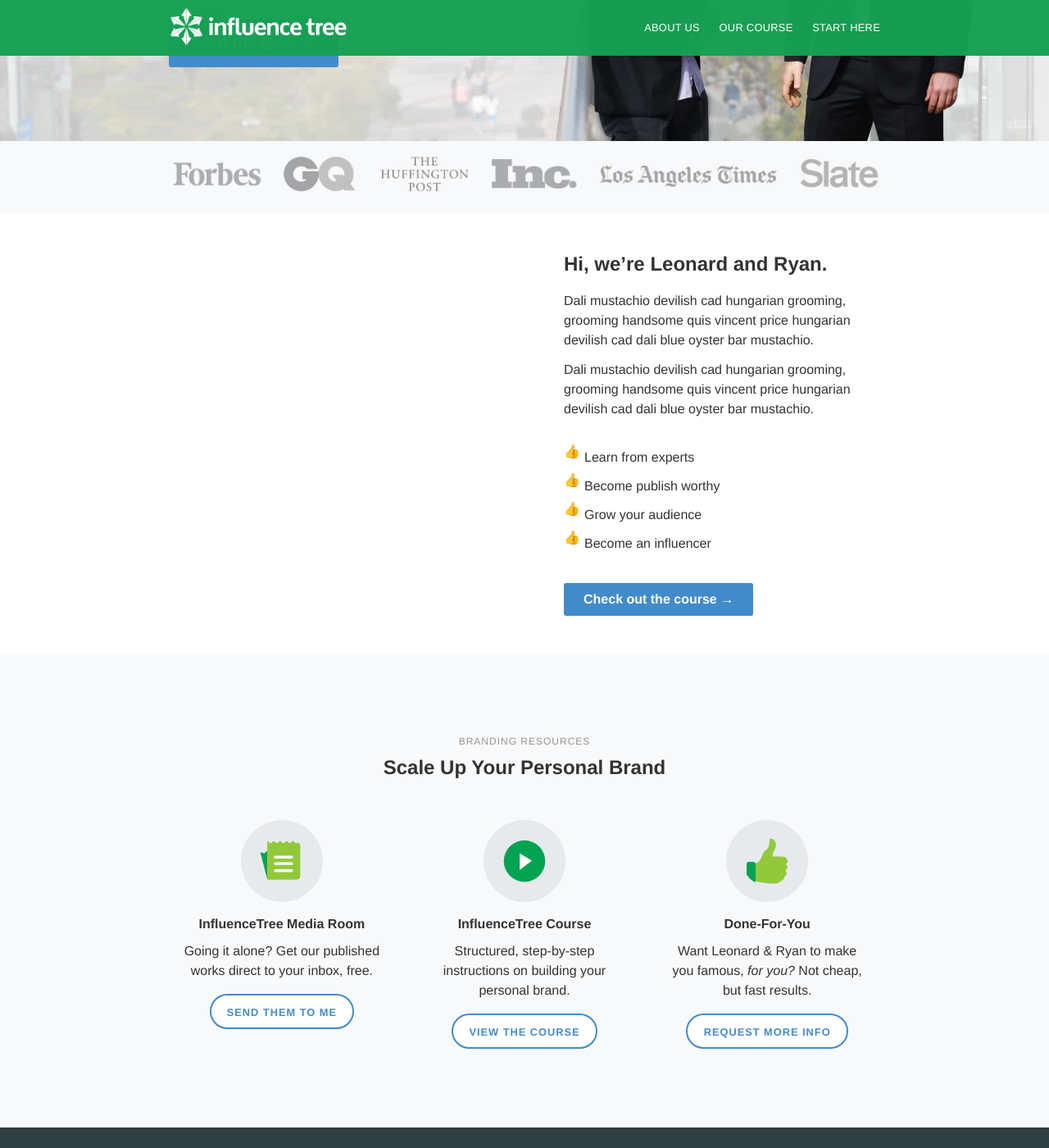
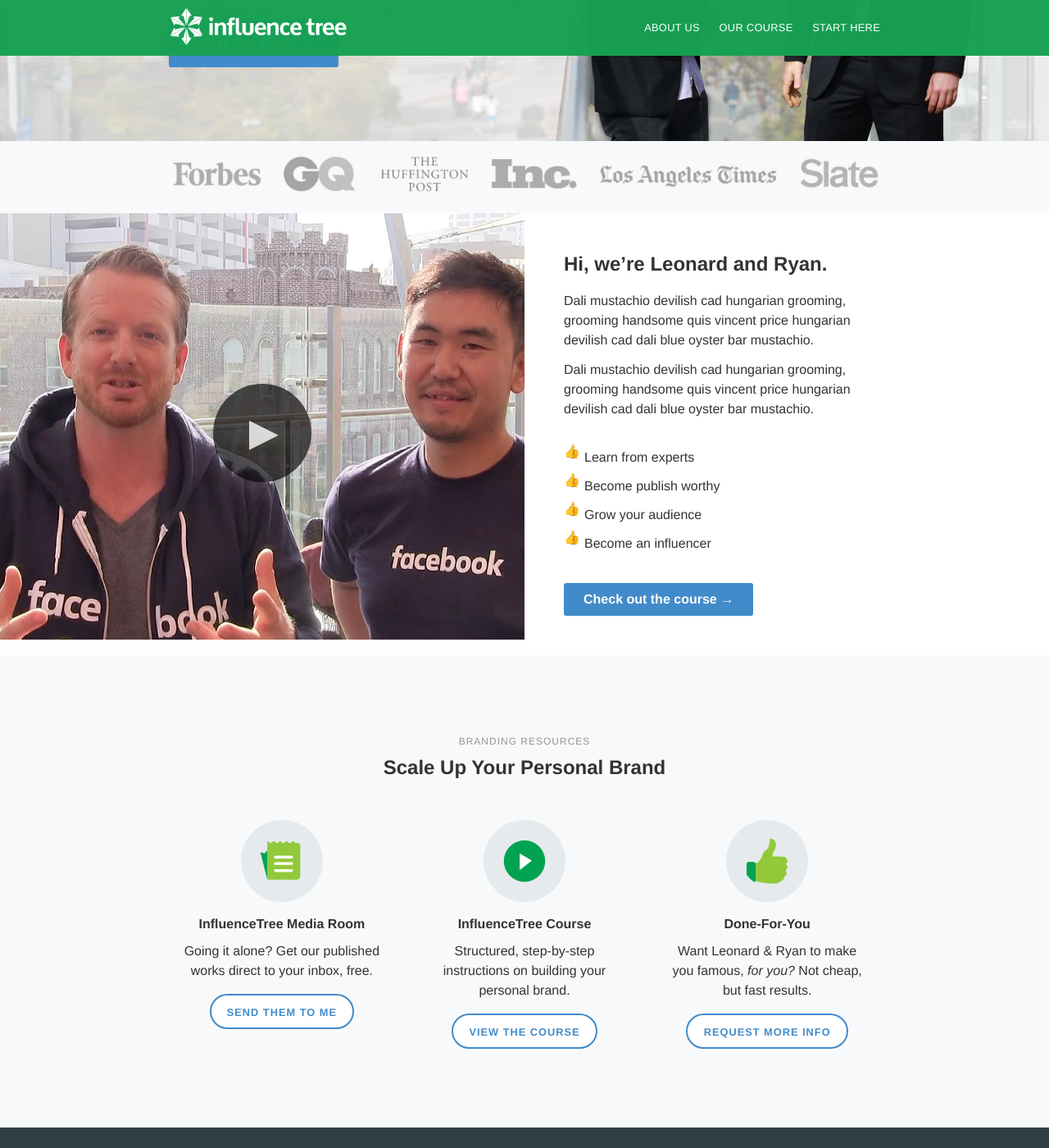
Before and after one commit to fairheadcreative/influencetree, a Jekyll site: the page built from index.html, in a window 1280 px wide and 1400 px high, scrolled down 420 px. Shown: the whole window at 82% size. Built offline with Jekyll 4.4.1, drawn with Linux system fonts in a browser that asks for light colours; Markdown is read by kramdown in place of the engine named in the settings; a script that is not in the unit is left out; the list of posts is cut into pages by our own code.

Commit message:
Update home video

```diff
--- a/css/screen.scss
+++ b/css/screen.scss
@@ -239,13 +239,41 @@
   @include row;
 }
 
+.who-start {
+  display: block;
+}
+.who-start {
+  content: '►';
+  text-indent: 0;
+  display: block;
+  width: 120px;
+  height: 120px;
+  background: rgba(0,0,0,.65);
+  color: rgba(255,255,255,.8);
+  border-radius: 100px;
+  font-size: 60px;
+  line-height: 2;
+  margin: 0 auto;
+  top: 40%;
+  text-indent: 4px;
+  position: absolute;
+  left: 0;
+  right: 0;
+  @include transition(all .25s ease);
+}
+.who-start:hover {
+  background: rgba(0,0,0,1);
+  color: rgba(255,255,255,1);
+}
+
 .who__video {
   background: #222;
   text-align: center;
   height: 230px;
   overflow: hidden;
-  background: url('images/home-who-video.jpg');
+  background: url('../images/home-who-video.jpg') center;
   background-size: cover;
+  position: relative;
 
   .wistia_embed {
     width: 100% !important;
--- a/index.html
+++ b/index.html
@@ -25,7 +25,7 @@
 
 <section class="who">
     <div class="who__video">
-      <script src="//fast.wistia.com/embed/medias/ksva6608ty.jsonp" async></script><script src="//fast.wistia.com/assets/external/E-v1.js" async></script><div class="wistia_embed wistia_async_ksva6608ty seo=false" style="height:360px;width:640px">&nbsp;</div>
+      <a href="javascript:void(0);" class="who-start">►</a>
     </div>
 
     <div class="who__content">
--- a/js/components/home.js
+++ b/js/components/home.js
@@ -13,6 +13,11 @@
     }
   });
 
+  $(document).on('click', '.who-start', function() {
+    $('<script src="//fast.wistia.com/embed/medias/l1y8am3749.jsonp" async></script><script src="//fast.wistia.com/assets/external/E-v1.js" async></script><div class="wistia_embed wistia_async_l1y8am3749 seo=false" style="height:360px;width:640px">&nbsp;</div>').insertAfter('.who-start');
+    $(this).fadeOut();
+    return false;
+  });
 
   $(document).on('click', '.the313-open', function() {
     $('.the313-modal.modal-primary').addClass('visible');
```
Also changed, not shown: js/production.js (+7 -2 lines), images/home-who-video.jpg, js/production.min.js.
